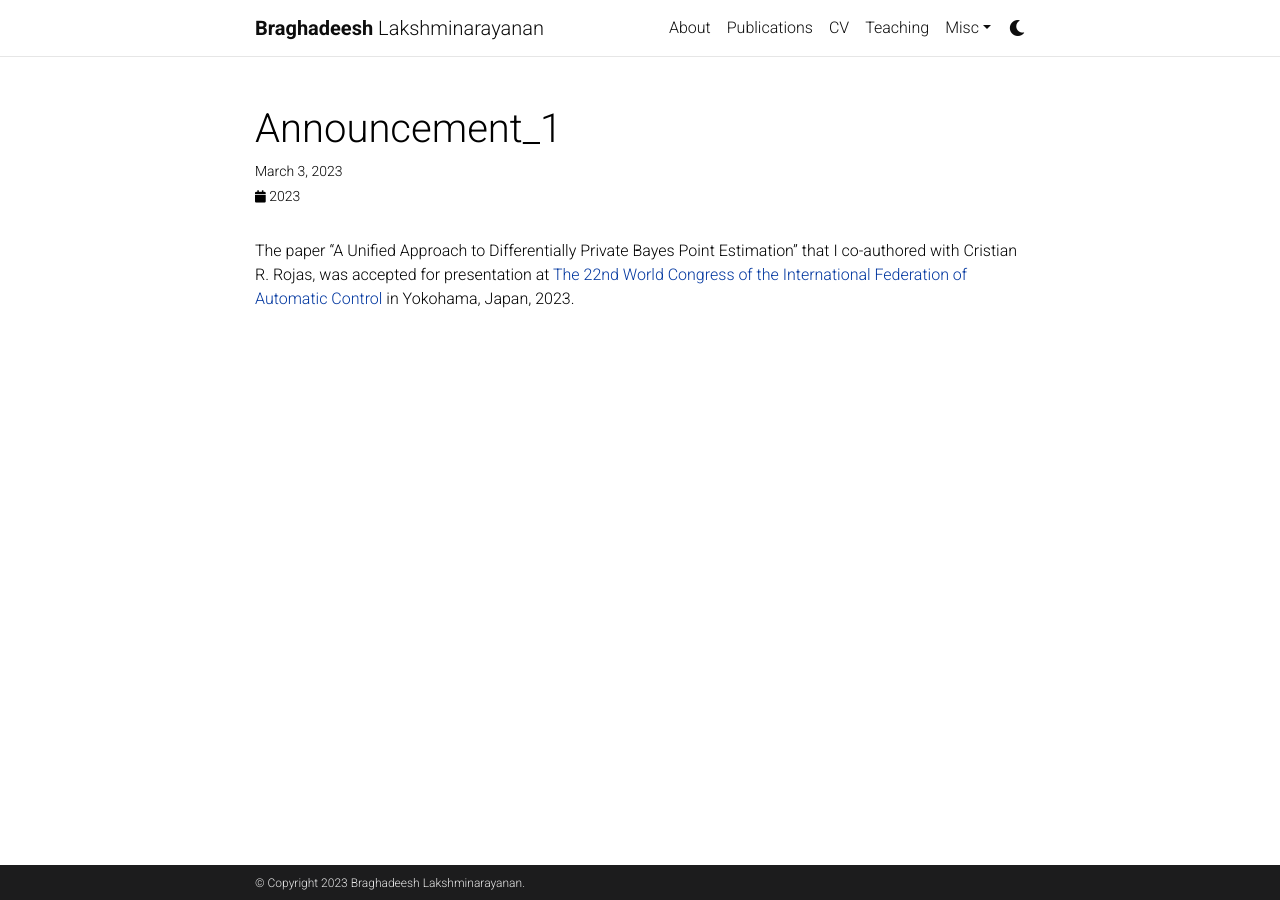
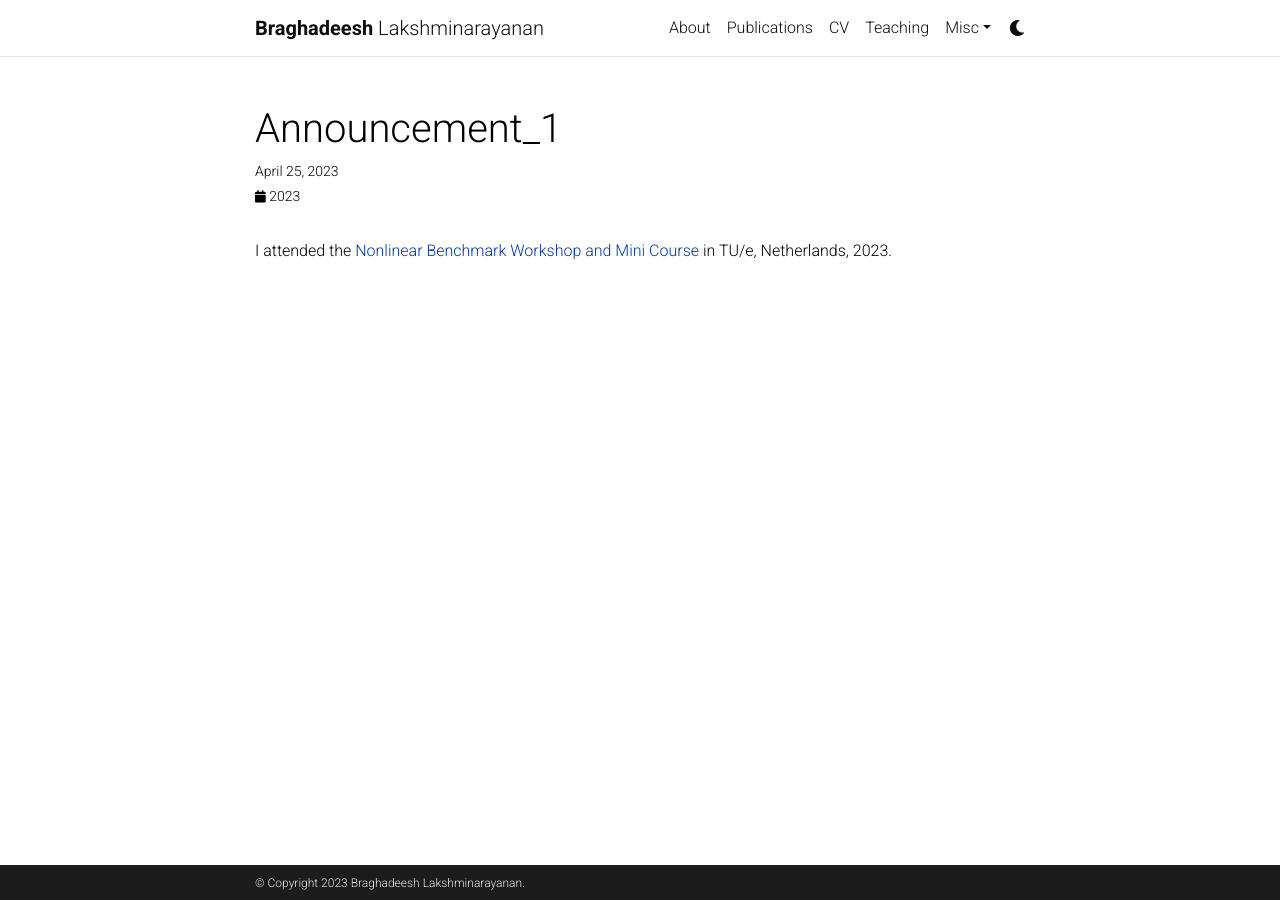
Before and after one commit to Braghadeeshln/Braghadeeshln.github.io, a Jekyll site: the page built from _news/announcement_1.md, in a window 1280 px wide. Built offline with Jekyll 4.4.1, drawn with Linux system fonts in a browser that asks for light colours; comment, search, counter and statistics services are not loaded; a style sheet for code colours, icons or effects is not loaded.

Commit message:
updated webpage

```diff
--- a/_news/announcement_1.md
+++ b/_news/announcement_1.md
@@ -1,7 +1,7 @@
 ---
 layout: post
-date: 2023-03-03
+date: 2023-04-25
 inline: true
 ---
 
-The paper "A Unified Approach to Differentially Private Bayes Point Estimation" that I co-authored with Cristian R. Rojas, was accepted for presentation at [The 22nd World Congress of the International Federation of Automatic Control](https://www.ifac2023.org/) in Yokohama, Japan, 2023.
+I attended the [Nonlinear Benchmark Workshop and Mini Course](https://www.nonlinearbenchmark.org/workshop) in TU/e, Netherlands, 2023.
```
Also changed, not shown: _news/announcement_2.md (+2 -2 lines), _news/announcement_3.md (+2 -2 lines), _news/announcement_4.md (+2 -2 lines), _news/announcement_5.md (added, +7 -0 lines), assets/img/prof_pic.jpg, 1 other file.
